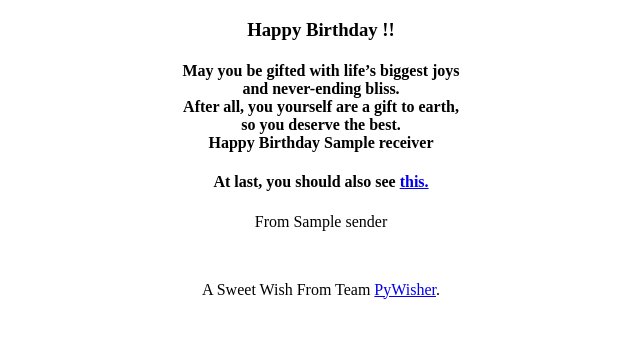
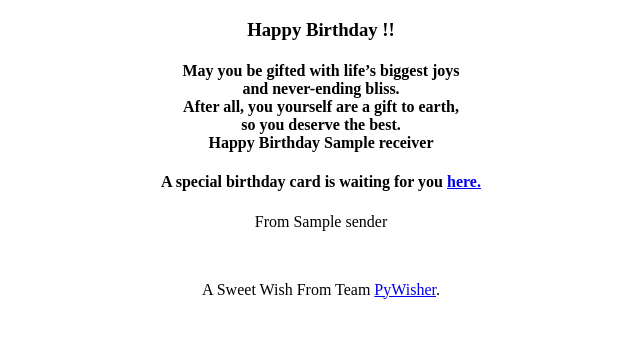
Before and after one commit to ashutoshkrris/PyWisher, a Django app: template templates/email.html in a window 1280 px wide. Shown: the top 338 px of the page, without its empty margins (319-959 px from the left). Run offline with Django 3.2, Linux system fonts and the light colour scheme; the template is opened without the code that fills it: most values are stand-ins (such as "Sample title", 1, 10 or a date in 2020).

Commit message:
Fix email

```diff
--- a/templates/email.html
+++ b/templates/email.html
@@ -14,7 +14,7 @@
       so you deserve the best.<br />
       Happy Birthday {{receiver}}</center>
     </h4>
-    <h4><center>At last, you should also see <a href="https://pywisher.herokuapp.com/wish/{{sender}}/{{receiver}}">this.</center></a></h4>
+    <h4><center>A special birthday card is waiting for you <a href="https://pywisher.herokuapp.com/wish/{{sender}}/{{receiver}}">here.</center></a></h4>
     <p>
       <center>From {{sender}}</center>
     </p>
```
